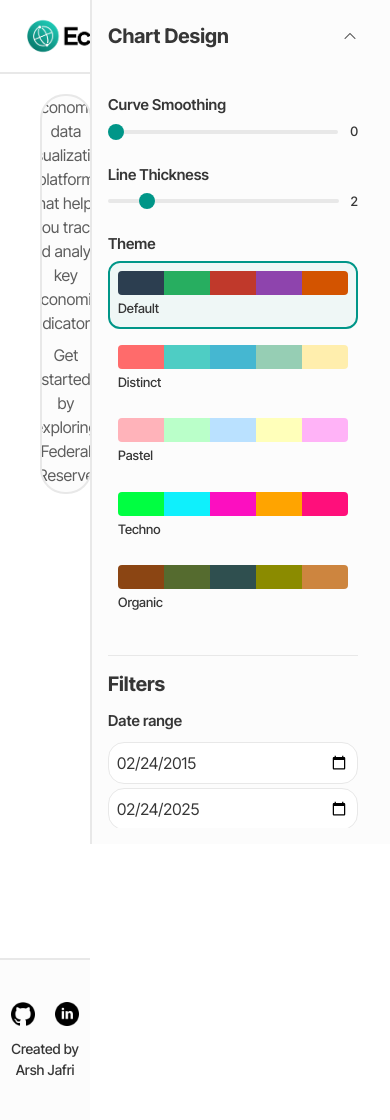
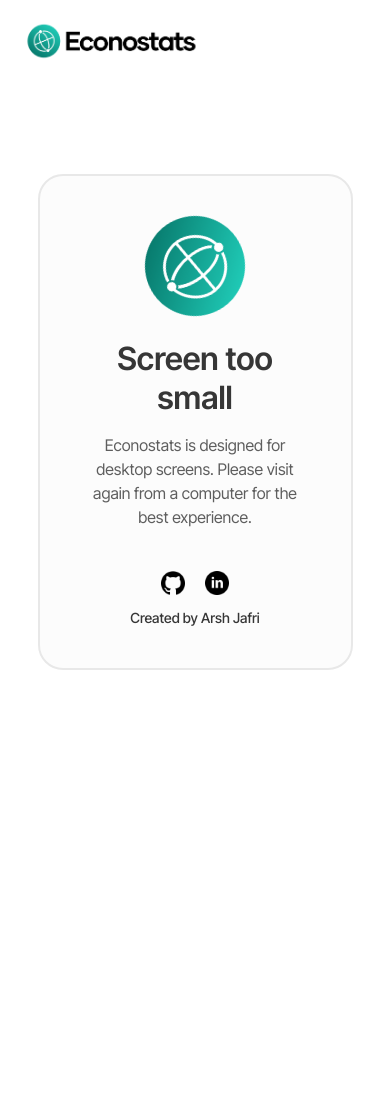
Before and after one commit to Arsh-Jafri/econostats, a Flask app: template templates/index.html in a window 390 px wide. After the commit the page ends 670 px from the top, so only its background shows below. Run offline with Flask 3, Linux system fonts and the light colour scheme; the template is opened without the code that fills it: most values are stand-ins (such as "Sample title", 1, 10 or a date in 2020); some libraries are stand-ins or nearby versions; grey boxes are pictures that could not be loaded.

Commit message:
Implemented error catching for small screens

```diff
--- a/templates/index.html
+++ b/templates/index.html
@@ -1343,6 +1343,112 @@
 
         body.modal-open {
             overflow: hidden;  /* Prevent body scrolling when modal is open */
+        }
+
+        /* Update mobile warning styles */
+        .mobile-warning {
+            display: none;  /* Hidden by default */
+            text-align: center;
+            padding: 60px 20px;
+            color: var(--text-color);
+            position: fixed;
+            top: 0;
+            left: 0;
+            width: 100%;
+            height: 100%;
+            background: var(--bg-color);
+            z-index: 2000;
+            display: flex;
+            flex-direction: column;
+            align-items: center;
+            justify-content: center;
+        }
+
+        /* Update mobile warning content styles */
+        .mobile-warning-content {
+            background: var(--card-bg);
+            border: 2px solid var(--border-color);
+            border-radius: 25px;
+            padding: 40px;
+            max-width: 600px;
+            width: 90%;
+            position: relative;
+            display: flex;
+            flex-direction: column;
+            align-items: center;
+            justify-content: space-between;  /* Space between content and footer */
+        }
+
+        .mobile-warning-main {
+            text-align: center;
+            display: flex;
+            flex-direction: column;
+            align-items: center;
+            margin-bottom: 40px;  /* Space before footer */
+            width: 100%;  /* Take full width of container */
+        }
+
+        .mobile-warning .social-links {
+            margin-top: auto;  /* Push to bottom */
+            display: flex;
+            justify-content: center;
+            gap: 20px;
+            margin-bottom: 12px;
+        }
+
+        .mobile-warning .creator-text {
+            color: var(--text-color);
+            font-size: 14px;
+            font-weight: 500;
+        }
+
+        /* Update mobile warning logo sizes */
+        .mobile-warning .corner-logo {
+            position: absolute;
+            top: 20px;
+            left: 20px;
+            width: 180px;  /* Increased from 150px */
+            height: auto;
+            animation: none;
+        }
+
+        .mobile-warning .center-logo {
+            width: 100px;  /* Increased from 80px */
+            height: 100px;  /* Increased from 80px */
+            margin-bottom: 24px;
+            animation: spin 3s linear infinite;
+        }
+
+        .mobile-warning h3 {
+            font-size: 32px;
+            margin-bottom: 16px;
+            font-weight: 600;
+            color: var(--text-color);
+        }
+
+        .mobile-warning p {
+            font-size: 16px;
+            line-height: 1.5;
+            margin: 0;
+            color: var(--text-color);
+            opacity: 0.8;
+            max-width: 400px;
+        }
+
+        /* Hide mobile warning on desktop */
+        @media (min-width: 1024px) {
+            .mobile-warning {
+                display: none !important;
+            }
+        }
+
+        /* Hide main content on mobile */
+        @media (max-width: 1023px) {
+            .main-container,
+            .header,
+            .footer {
+                display: none !important;
+            }
         }
     </style>
 </head>
@@ -2403,5 +2509,24 @@
             });
         });
     </script>
+    <div class="mobile-warning">
+        <img src="{{ url_for('static', filename='logo.png') }}" alt="Econostats Logo" class="corner-logo">
+        <div class="mobile-warning-content">
+            <div class="mobile-warning-main">
+                <img src="{{ url_for('static', filename='circlelogo.png') }}" alt="Econostats Logo" class="center-logo">
+                <h3>Screen too small</h3>
+                <p>Econostats is designed for desktop screens. Please visit again from a computer for the best experience.</p>
+            </div>
+            <div class="social-links">
+                <a href="https://github.com/Arsh-Jafri" target="_blank" class="social-link">
+                    <img src="{{ url_for('static', filename='githublogo.png') }}" alt="GitHub" class="social-icon">
+                </a>
+                <a href="https://www.linkedin.com/in/arshjafri/" target="_blank" class="social-link">
+                    <img src="{{ url_for('static', filename='linkedinlogo.png') }}" alt="LinkedIn" class="social-icon">
+                </a>
+            </div>
+            <div class="creator-text">Created by Arsh Jafri</div>
+        </div>
+    </div>
 </body>
 </html>
```
